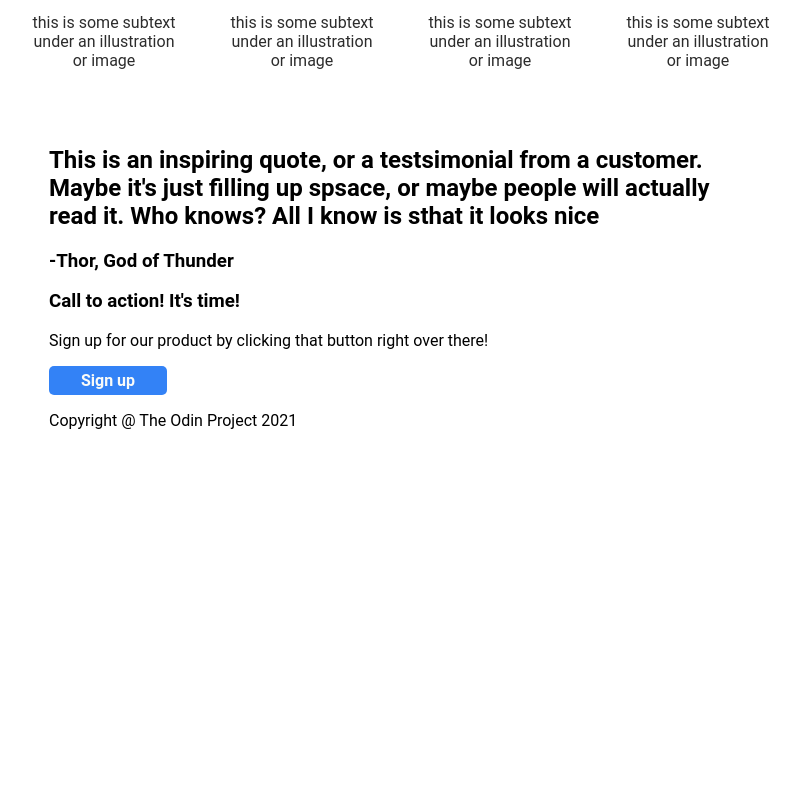
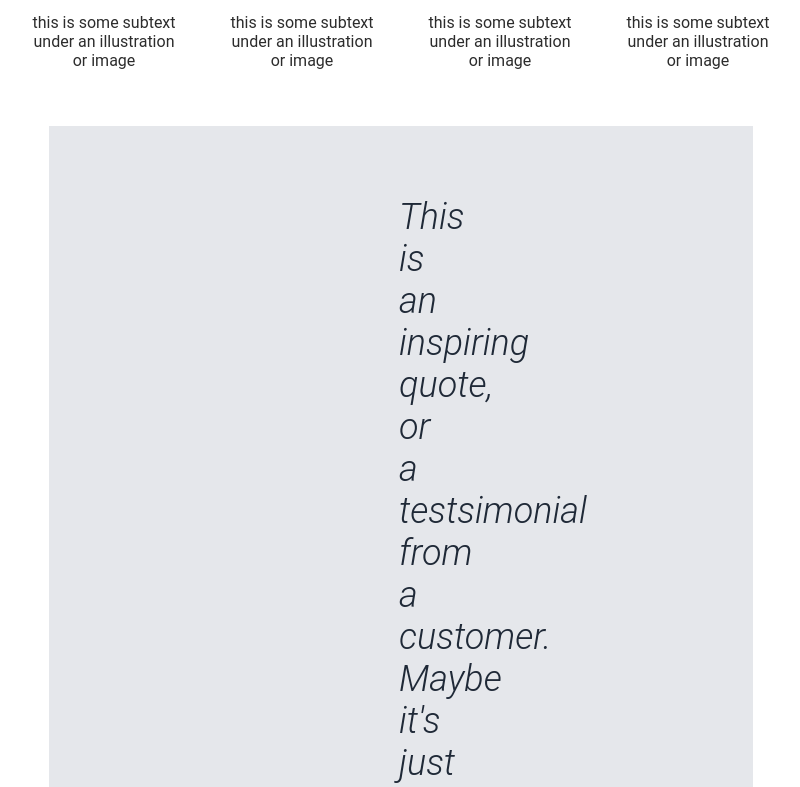
Before and after one commit to eddiekon/odin-landing-page, a plain HTML site: page index.html in a window 1280 px wide. Shown: the part 1011-1798 px from the top of the page, without its empty margins (239-1039 px from the left). Before the commit the page ends 1457 px from the top, so only its background shows below. Drawn offline with Linux system fonts and the light colour scheme.

Commit message:
Finished quote

```diff
--- a/index.html
+++ b/index.html
@@ -50,9 +50,11 @@
             </div>
         </div>
         <div class="box3">
-            <h2 id="quote">This is an inspiring quote, or a testsimonial from a customer. Maybe it's just filling up spsace, or maybe people will actually read it.
-                Who knows? All I know is sthat it looks nice</h2>
-            <h3 class="quote-author">-Thor, God of Thunder</h3>
+            <div class="box3-1">
+                <h2 id="quote">This is an inspiring quote, or a testsimonial from a customer. Maybe it's just filling up space, or maybe people will actually read it.
+                    Who knows? All I know is that it looks nice</h2>
+                <h3 id="quote-author">-Thor, God of Thunder</h3>
+            </div>
         </div>
         <div class="box4">
             <div classs="box4-box">
--- a/styles.css
+++ b/styles.css
@@ -112,3 +112,24 @@ header {
 .image-subtext{
     color:#2c2c2c
 }
+
+.box3{
+    background-color: #E5E7EB;
+    padding: 40px 350px;
+}
+.box3-1{
+    display: flex;
+    flex-direction: column;
+
+}
+#quote{
+    font-size: 36px;
+    color: #1F2937;
+    font-style: italic;
+    font-weight: 300;
+    min-width: 0px;
+
+}
+#quote-author{
+    align-self: flex-end;
+}
```
